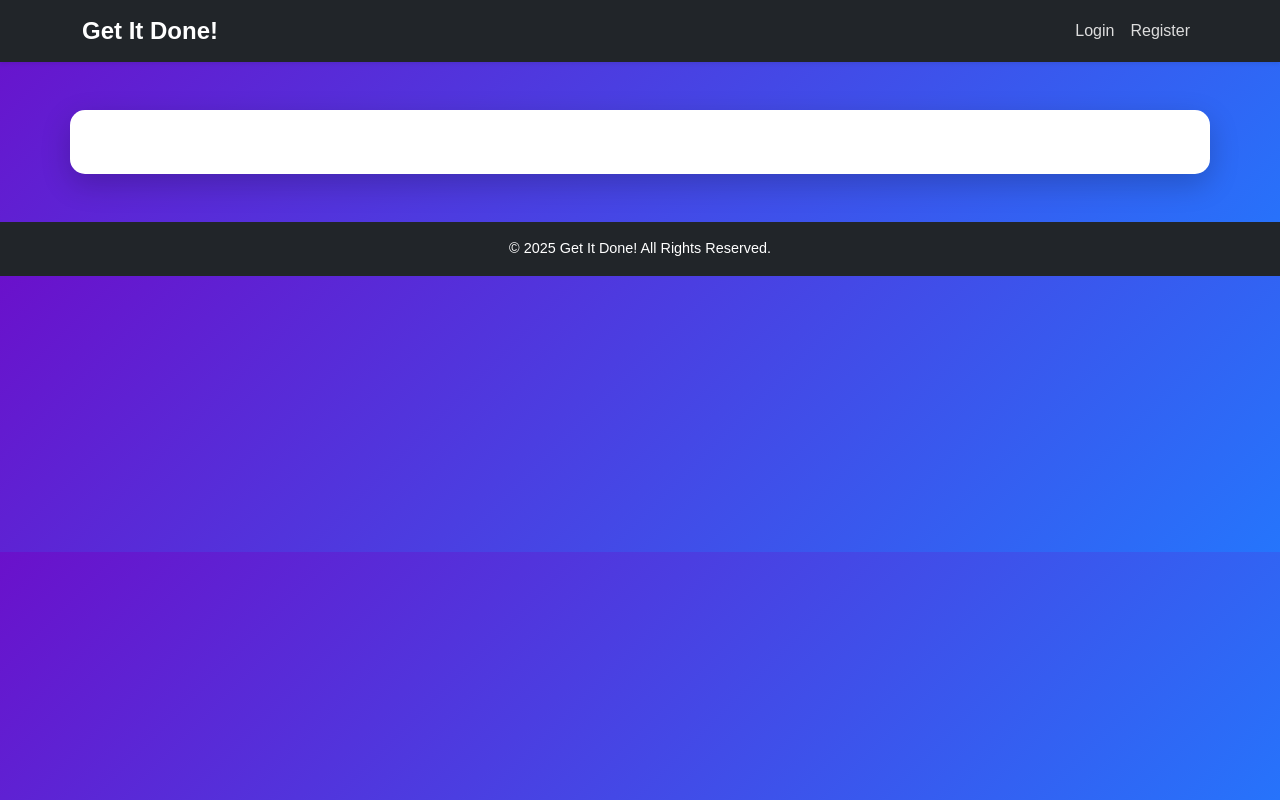
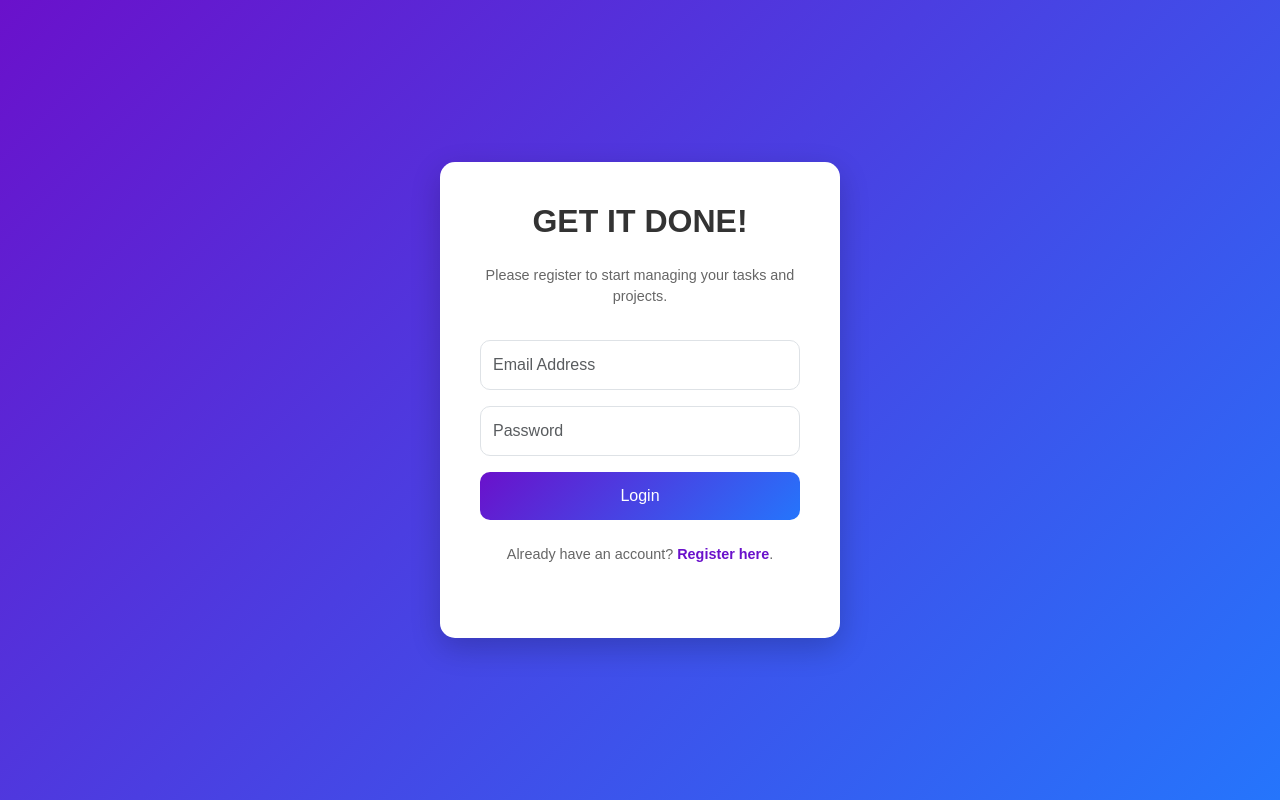
Before and after one commit to Dabeey/GET-IT-DONE-, a Flask app: page /register in a window 1280 px wide. Run offline with Flask 3, Linux system fonts and the light colour scheme; some libraries are stand-ins or nearby versions.

Commit message:
Update the task manager app db session, html files and created the db

```diff
--- a/main.py
+++ b/main.py
@@ -16,13 +16,12 @@ import json
 
 app = Flask(__name__)
 
-
 # Configure the database
 app.config['SQLALCHEMY_DATABASE_URI'] = 'sqlite:///get_it_done.db'
 app.config['SQLALCHEMY_TRACK_MODIFICATIONS'] = False
 app.config['SECRET_KEY'] = os.getenv('SECRET_KEY', secrets.token_hex(32))
 
-db = SQLAlchemy(app)
+db.init_app(app)
 migrate = Migrate(app, db)
 csrf = CSRFProtect(app)
 
@@ -33,6 +32,9 @@ def get_current_timestamp():
 def get_enum_values(enum_column):
     return [e.value for e in inspect(enum_column.type).enums]
 
+
+with app.app_context():
+    db.create_all()  # Create tables in the database
 
 
 ################ EVERYTHING ERROR HANDLING #########################
@@ -88,7 +90,7 @@ def login():
                 flash('An error occurred during login. Please try again.', 'danger')
         else:
             flash('Invalid email or password.', 'danger')
-    return render_template('login.html')
+    return render_template('register.html')
 
 
 @app.route('/logout')
--- a/static/css/style.css
+++ b/static/css/style.css
@@ -1,83 +1,64 @@
-/* General Styles */
 body {
     background: linear-gradient(135deg, #6a11cb, #2575fc);
+    height: 100vh;
+    display: flex;
+    justify-content: center;
+    align-items: center;
     font-family: 'Poppins', sans-serif;
-    color: #333;
     margin: 0;
-    padding: 0;
 }
-
-/* Navbar */
-.navbar {
-    background: #333;
-    box-shadow: 0 4px 10px rgba(0, 0, 0, 0.2);
-}
-
-.navbar-brand {
-    font-weight: bold;
-    font-size: 1.5rem;
-    color: #fff !important;
-}
-
-.nav-link {
-    color: #ddd !important;
-    transition: color 0.3s ease;
-}
-
-.nav-link:hover {
-    color: #6a11cb !important;
-}
-
-/* Main Content */
-main {
-    background: #fff;
-    padding: 2rem;
+.login-container {
+    background: #ffffff;
+    padding: 2.5rem;
     border-radius: 15px;
     box-shadow: 0 10px 30px rgba(0, 0, 0, 0.2);
+    width: 100%;
+    max-width: 400px;
+    text-align: center;
 }
-
-/* Footer */
-footer {
-    background: #333;
-    color: #fff;
+.login-container h1 {
+    font-size: 2rem;
+    font-weight: bold;
+    margin-bottom: 1.5rem;
+    color: #333;
+}
+.login-container p {
     font-size: 0.9rem;
+    color: #666;
+    margin-bottom: 2rem;
 }
-
-/* Buttons */
-.btn-primary {
-    background: linear-gradient(135deg, #6a11cb, #2575fc);
-    border: none;
-    border-radius: 10px;
-    padding: 0.75rem 1.5rem;
-    font-size: 1rem;
-    transition: all 0.3s ease;
-}
-
-.btn-primary:hover {
-    background: linear-gradient(135deg, #2575fc, #6a11cb);
-    transform: translateY(-2px);
-}
-
-/* Forms */
 .form-control {
     border-radius: 10px;
     padding: 0.75rem;
     font-size: 1rem;
 }
-
 .form-control:focus {
     border-color: #6a11cb;
     box-shadow: 0 0 0 0.2rem rgba(106, 17, 203, 0.25);
 }
-
-/* Links */
-a {
+.btn-primary {
+    background: linear-gradient(135deg, #6a11cb, #2575fc);
+    border: none;
+    padding: 0.75rem;
+    font-size: 1rem;
+    border-radius: 10px;
+    width: 100%;
+    transition: all 0.3s ease;
+}
+.btn-primary:hover {
+    background: linear-gradient(135deg, #2575fc, #6a11cb);
+    transform: translateY(-2px);
+}
+.footer-text {
+    margin-top: 1.5rem;
+    font-size: 0.9rem;
+    color: #666;
+}
+.footer-text a {
     color: #6a11cb;
     text-decoration: none;
-    transition: color 0.3s ease;
+    font-weight: bold;
 }
-
-a:hover {
-    color: #2575fc;
+.footer-text a:hover {
     text-decoration: underline;
 }
--- a/templates/register.html
+++ b/templates/register.html
@@ -3,54 +3,34 @@
 <head>
     <meta charset="UTF-8">
     <meta name="viewport" content="width=device-width, initial-scale=1.0">
-    <title>{% block title %}Get It Done!{% endblock %}</title>
+    <title>Login - Get It Done!</title>
     <!-- Bootstrap CSS -->
     <link href="https://cdn.jsdelivr.net/npm/bootstrap@5.3.0/dist/css/bootstrap.min.css" rel="stylesheet">
     <!-- Custom CSS -->
     <link rel="stylesheet" href="{{ url_for('static', filename='css/style.css') }}">
+
+
 </head>
 <body>
-    <!-- Navbar -->
-    <nav class="navbar navbar-expand-lg navbar-dark bg-dark shadow-sm">
-        <div class="container">
-            <a class="navbar-brand" href="{{ url_for('index') }}">Get It Done!</a>
-            <button class="navbar-toggler" type="button" data-bs-toggle="collapse" data-bs-target="#navbarNav" aria-controls="navbarNav" aria-expanded="false" aria-label="Toggle navigation">
-                <span class="navbar-toggler-icon"></span>
-            </button>
-            <div class="collapse navbar-collapse" id="navbarNav">
-                <ul class="navbar-nav ms-auto">
-                    {% if current_user.is_authenticated %}
-                        <li class="nav-item">
-                            <a class="nav-link" href="{{ url_for('index') }}">Home</a>
-                        </li>
-                        <li class="nav-item">
-                            <a class="nav-link" href="{{ url_for('projects') }}">Projects</a>
-                        </li>
-                        <li class="nav-item">
-                            <a class="nav-link" href="{{ url_for('logout') }}">Logout</a>
-                        </li>
-                    {% else %}
-                        <li class="nav-item">
-                            <a class="nav-link" href="{{ url_for('login') }}">Login</a>
-                        </li>
-                        <li class="nav-item">
-                            <a class="nav-link" href="{{ url_for('register') }}">Register</a>
-                        </li>
-                    {% endif %}
-                </ul>
+    <div class="login-container">
+        <h1>GET IT DONE!</h1>
+        <p>Please register to start managing your tasks and projects.</p>
+        <form method="POST" action="{{ url_for('register') }}">
+            <!-- CSRF -->
+            <input type="hidden" name="csrf_token" value="{{ csrf_token() }}"/>
+
+            <div class="mb-3">
+                <input type="email" class="form-control" id="email" name="email" placeholder="Email Address" required>
             </div>
+            <div class="mb-3">
+                <input type="password" class="form-control" id="password" name="password" placeholder="Password" required>
+            </div>
+            <button type="submit" class="btn btn-primary">Login</button>
+        </form>
+        <div class="footer-text">
+            <p>Already have an account? <a href="{{ url_for('login') }}">Register here</a>.</p>
         </div>
-    </nav>
-
-    <!-- Main Content -->
-    <main class="container my-5">
-        {% block content %}{% endblock %}
-    </main>
-
-    <!-- Footer -->
-    <footer class="bg-dark text-white text-center py-3">
-        <p class="mb-0">© 2025 Get It Done! All Rights Reserved.</p>
-    </footer>
+    </div>
 
     <!-- Bootstrap JS -->
     <script src="https://cdn.jsdelivr.net/npm/bootstrap@5.3.0/dist/js/bootstrap.bundle.min.js"></script>
```
Also changed, not shown: templates/login.html (+3 -66 lines), instance/get_it_done.db (added).
